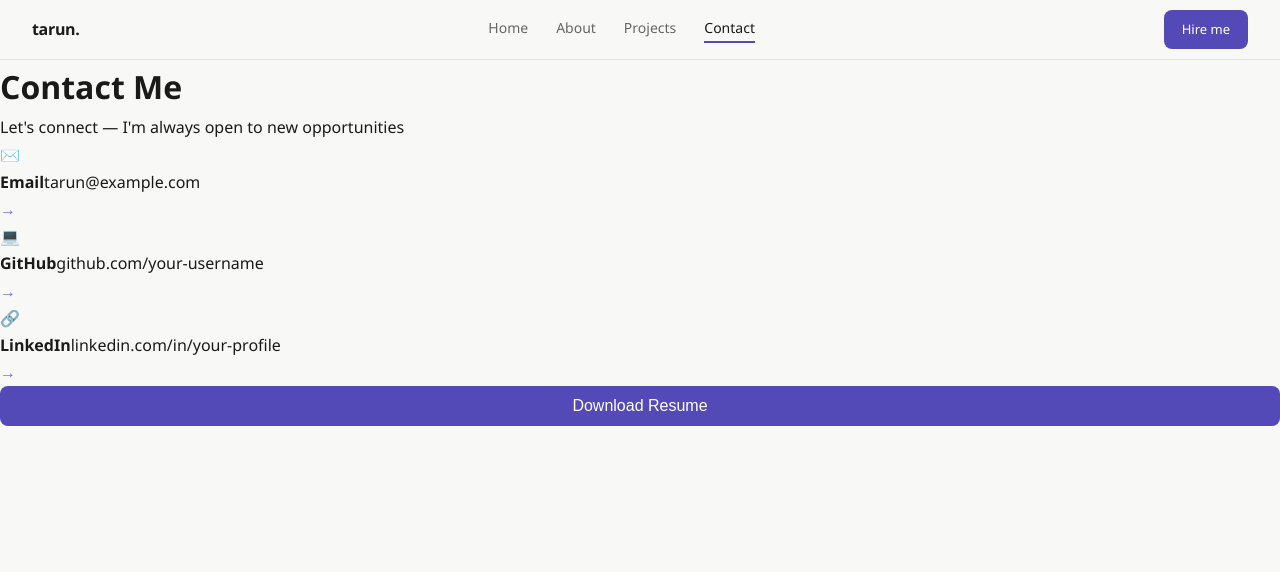
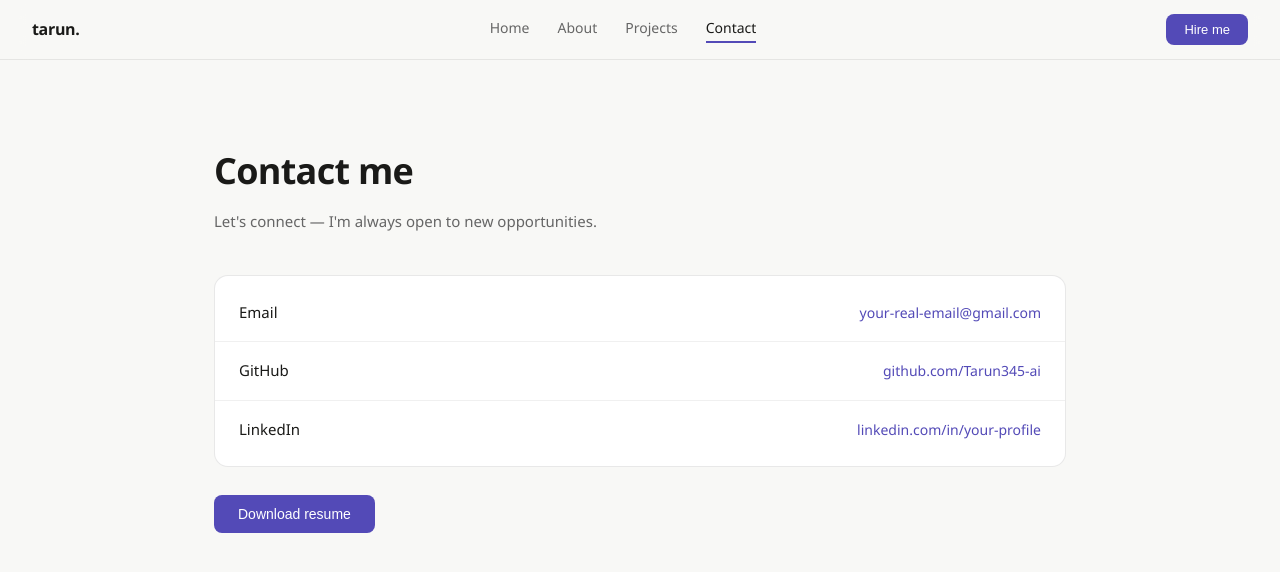
Before and after one commit to Tarun345-ai/My_Portfolio, a React (Create React App) app: page /contact in a window 1280 px wide. Shown: the top 572 px of the page. Built offline with nearby package versions, Linux system fonts and the light colour scheme.

Commit message:
Fix contact layout, hire me button, demo links

```diff
--- a/src/App.css
+++ b/src/App.css
@@ -170,3 +170,39 @@ a { text-decoration: none; color: inherit; }
   .hero { padding-top: 80px; }
   .hero-actions { flex-direction: column; align-items: center; }
 }
+
+.contact-card {
+  background: #fff;
+  border: 0.5px solid rgba(0,0,0,0.09);
+  border-radius: 14px;
+  padding: 8px 0;
+  margin-top: 32px;
+}
+
+.contact-row {
+  display: flex;
+  align-items: center;
+  justify-content: space-between;
+  padding: 16px 24px;
+  border-bottom: 0.5px solid rgba(0,0,0,0.06);
+  font-size: 15px;
+}
+
+.contact-row:last-child {
+  border-bottom: none;
+}
+
+.contact-label {
+  font-weight: 500;
+  color: #1a1a18;
+  min-width: 80px;
+}
+
+.contact-row a {
+  color: #534AB7;
+  font-size: 14px;
+}
+
+.contact-row a:hover {
+  text-decoration: underline;
+}
--- a/src/components/Navbar.js
+++ b/src/components/Navbar.js
@@ -1,6 +1,8 @@
-import { NavLink } from 'react-router-dom';
+import { NavLink, useNavigate } from 'react-router-dom';
 
 function Navbar() {
+  const navigate = useNavigate();
+
   return (
     <nav className="navbar">
       <NavLink to="/" className="nav-logo">tarun.</NavLink>
@@ -12,7 +14,7 @@ function Navbar() {
         <NavLink to="/contact" className={({isActive}) => isActive ? 'active' : ''}>Contact</NavLink>
       </div>
 
-      <a href="#contact" className="nav-cta">Hire me</a>
+      <button className="nav-cta" onClick={() => navigate('/contact')}>Hire me</button>
     </nav>
   );
 }
--- a/src/pages/Contact.js
+++ b/src/pages/Contact.js
@@ -1,53 +1,40 @@
-import { motion } from "framer-motion";
-import resume from "../assets/Resume (2).pdf";
-
-const links = [
-  { icon: "✉️", label: "Email", value: "tarun@example.com", href: "mailto:tarun@example.com" },
-  { icon: "💻", label: "GitHub", value: "github.com/your-username", href: "https://github.com/your-username" },
-  { icon: "🔗", label: "LinkedIn", value: "linkedin.com/in/your-profile", href: "https://linkedin.com/in/your-profile" },
-];
+import { motion } from 'framer-motion';
+import resume from '../assets/Resume (2).pdf';
 
 function Contact() {
   return (
-    <div className="page">
-      <motion.div
-        initial={{ opacity: 0 }}
-        animate={{ opacity: 1 }}
-        transition={{ duration: 0.6 }}
-      >
-        <div className="section-header">
-          <h1>Contact Me</h1>
-          <p>Let's connect — I'm always open to new opportunities</p>
+    <motion.div
+      className="contact-page"
+      initial={{ opacity: 0 }}
+      animate={{ opacity: 1 }}
+      transition={{ duration: 0.5 }}
+    >
+      <h1 className="page-title">Contact me</h1>
+      <p className="page-sub">Let's connect — I'm always open to new opportunities.</p>
+
+      <div className="contact-card">
+        <div className="contact-row">
+          <span className="contact-label">Email</span>
+          <a href="mailto:your-real-email@gmail.com">your-real-email@gmail.com</a>
         </div>
-
-        <div className="contact-wrapper">
-          <div className="contact-links">
-            {links.map(link => (
-              <a
-                key={link.label}
-                href={link.href}
-                className="contact-link-item"
-                target="_blank"
-                rel="noreferrer"
-              >
-                <div className="contact-icon">{link.icon}</div>
-                <div className="contact-info">
-                  <strong>{link.label}</strong>
-                  <span>{link.value}</span>
-                </div>
-                <span style={{ marginLeft: "auto", color: "#6c63ff" }}>→</span>
-              </a>
-            ))}
-          </div>
-
-          <a href={resume} download style={{ display: "block" }}>
-            <button className="btn-primary" style={{ width: "100%", fontSize: 16 }}>
-              Download Resume
-            </button>
+        <div className="contact-row">
+          <span className="contact-label">GitHub</span>
+          <a href="https://github.com/Tarun345-ai" target="_blank" rel="noreferrer">
+            github.com/Tarun345-ai
           </a>
         </div>
-      </motion.div>
-    </div>
+        <div className="contact-row">
+          <span className="contact-label">LinkedIn</span>
+          <a href="https://linkedin.com/in/your-profile" target="_blank" rel="noreferrer">
+            linkedin.com/in/your-profile
+          </a>
+        </div>
+      </div>
+
+      <a href={resume} download>
+        <button className="btn-primary" style={{ marginTop: '28px' }}>Download resume</button>
+      </a>
+    </motion.div>
   );
 }
 
```
